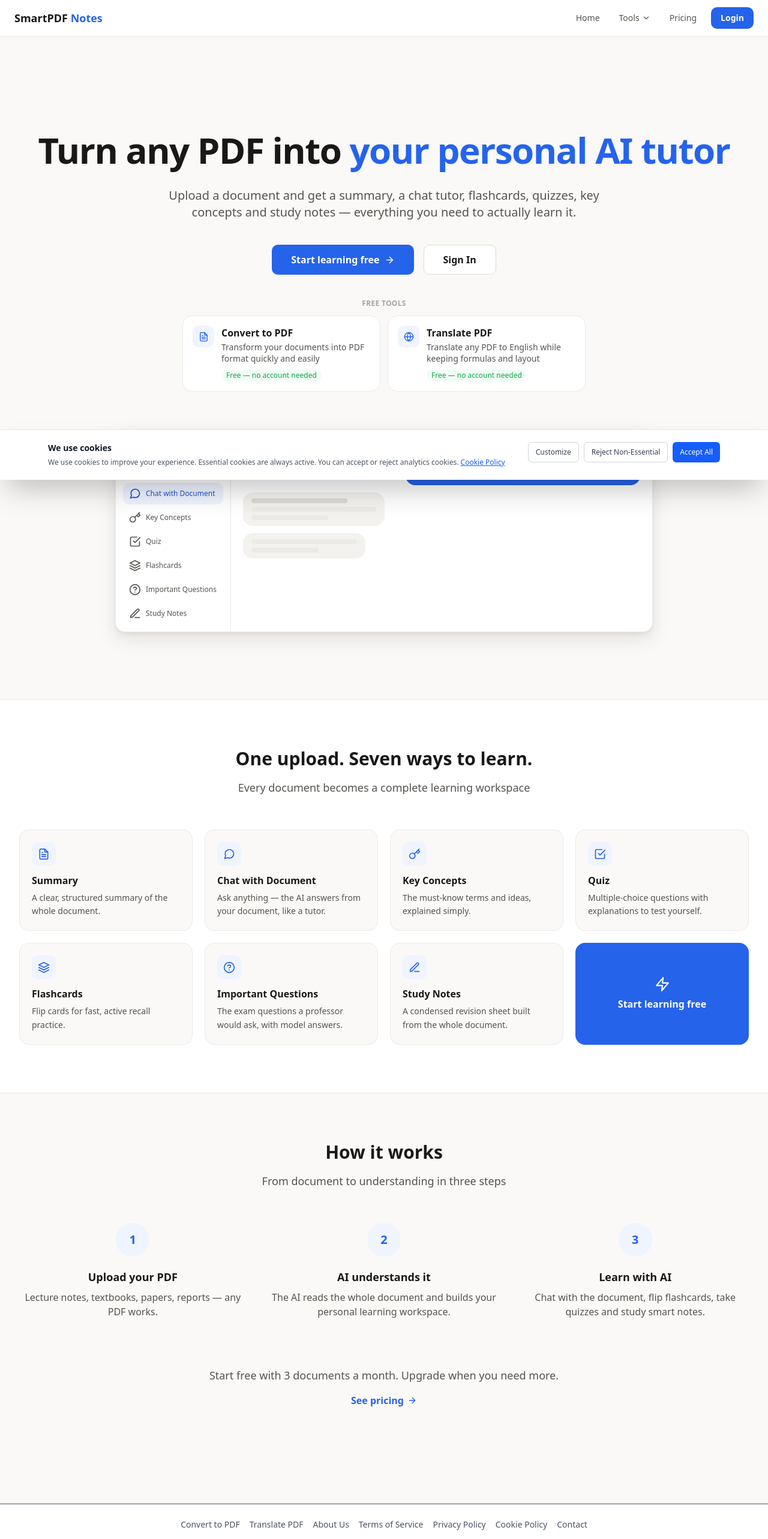
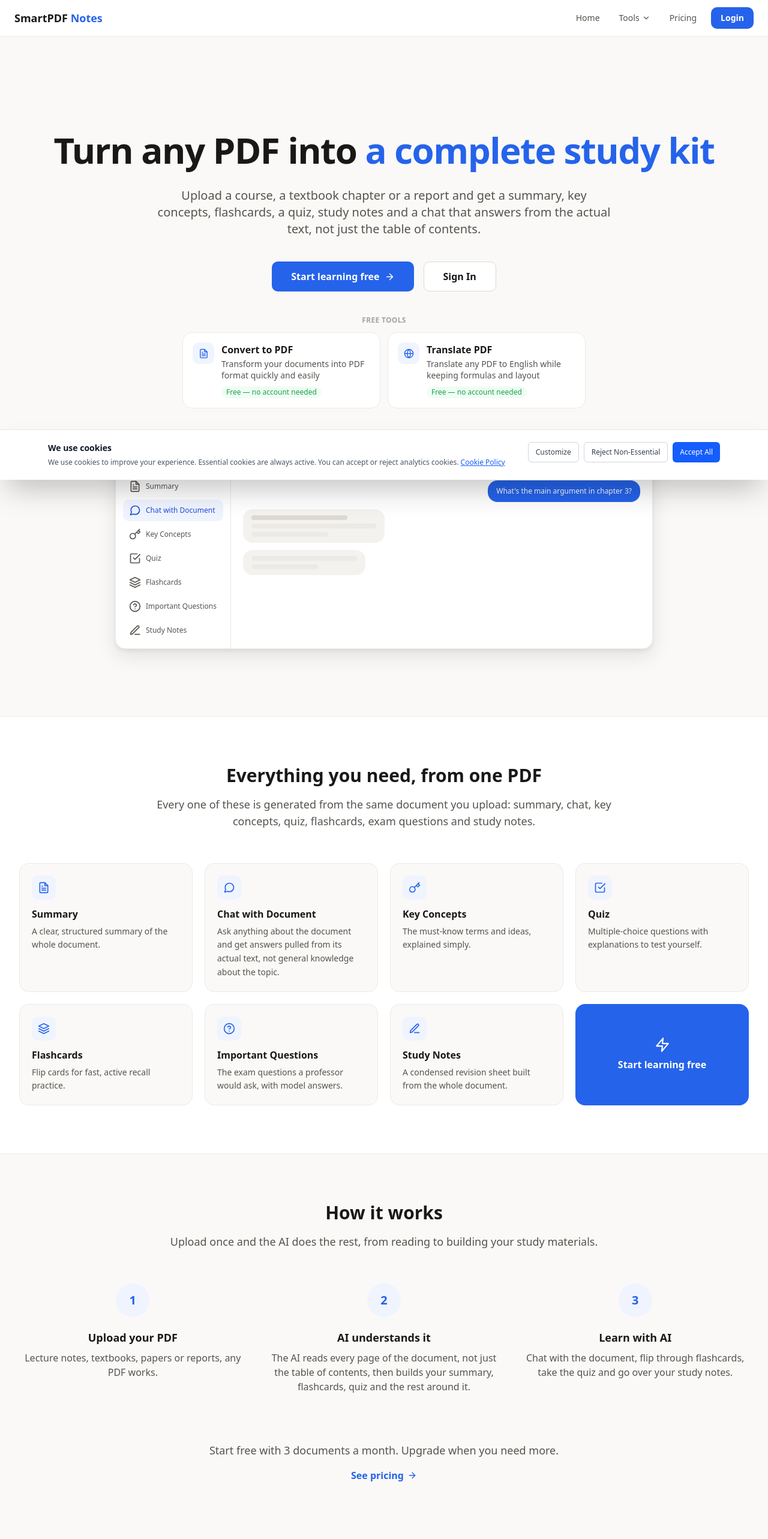
Before and after one commit to iPaire/PDF-Resumer, a Next.js app in the folder client/: page / in a window 1280 px wide. Shown: the top 2566 px of the page at 60% size. Built offline with nearby package versions, Linux system fonts and the light colour scheme; no server answers.

Commit message:
refacere Landing Page

```diff
--- a/client/app/page.tsx
+++ b/client/app/page.tsx
@@ -154,7 +154,7 @@
                 <div className="flex-1 p-5 space-y-3" aria-hidden="true">
                   <div className="flex justify-end">
                     <div className="bg-accent text-white text-xs rounded-card px-3.5 py-2.5 max-w-[70%]">
-                      {t('featureChatDesc')}
+                      {t('mockChatQuestion')}
                     </div>
                   </div>
                   <div className="flex justify-start">
--- a/client/messages/de.json
+++ b/client/messages/de.json
@@ -229,6 +229,7 @@
     "featuresSubtitle": "Jedes Dokument wird zu einem vollständigen Lernbereich",
     "featureSummaryDesc": "Eine klare, strukturierte Zusammenfassung des gesamten Dokuments.",
     "featureChatDesc": "Frag alles — die KI antwortet aus deinem Dokument, wie ein Tutor.",
+    "mockChatQuestion": "Was ist das Hauptargument in Kapitel 3?",
     "featureConceptsDesc": "Die wichtigsten Begriffe und Ideen, einfach erklärt.",
     "featureQuizDesc": "Multiple-Choice-Fragen mit Erklärungen zum Selbsttest.",
     "featureFlashcardsDesc": "Karteikarten für schnelles, aktives Wiederholen.",
--- a/client/messages/en.json
+++ b/client/messages/en.json
@@ -211,24 +211,25 @@
   },
   "homepage": {
     "heroTitle": "Turn any PDF into",
-    "heroHighlight": "your personal AI tutor",
-    "heroSubtitle": "Upload a document and get a summary, a chat tutor, flashcards, quizzes, key concepts and study notes — everything you need to actually learn it.",
+    "heroHighlight": "a complete study kit",
+    "heroSubtitle": "Upload a course, a textbook chapter or a report and get a summary, key concepts, flashcards, a quiz, study notes and a chat that answers from the actual text, not just the table of contents.",
     "loginBtn": "Sign In",
     "registerBtn": "Start learning free",
     "dashboardBtn": "Dashboard",
     "uploadBtn": "Upload a PDF",
     "howItWorks": "How it works",
-    "howItWorksSubtitle": "From document to understanding in three steps",
+    "howItWorksSubtitle": "Upload once and the AI does the rest, from reading to building your study materials.",
     "step1Title": "Upload your PDF",
-    "step1Description": "Lecture notes, textbooks, papers, reports — any PDF works.",
+    "step1Description": "Lecture notes, textbooks, papers or reports, any PDF works.",
     "step2Title": "AI understands it",
-    "step2Description": "The AI reads the whole document and builds your personal learning workspace.",
+    "step2Description": "The AI reads every page of the document, not just the table of contents, then builds your summary, flashcards, quiz and the rest around it.",
     "step3Title": "Learn with AI",
-    "step3Description": "Chat with the document, flip flashcards, take quizzes and study smart notes.",
-    "featuresTitle": "One upload. Seven ways to learn.",
-    "featuresSubtitle": "Every document becomes a complete learning workspace",
+    "step3Description": "Chat with the document, flip through flashcards, take the quiz and go over your study notes.",
+    "featuresTitle": "Everything you need, from one PDF",
+    "featuresSubtitle": "Every one of these is generated from the same document you upload: summary, chat, key concepts, quiz, flashcards, exam questions and study notes.",
     "featureSummaryDesc": "A clear, structured summary of the whole document.",
-    "featureChatDesc": "Ask anything — the AI answers from your document, like a tutor.",
+    "featureChatDesc": "Ask anything about the document and get answers pulled from its actual text, not general knowledge about the topic.",
+    "mockChatQuestion": "What's the main argument in chapter 3?",
     "featureConceptsDesc": "The must-know terms and ideas, explained simply.",
     "featureQuizDesc": "Multiple-choice questions with explanations to test yourself.",
     "featureFlashcardsDesc": "Flip cards for fast, active recall practice.",
--- a/client/messages/es.json
+++ b/client/messages/es.json
@@ -229,6 +229,7 @@
     "featuresSubtitle": "Cada documento se convierte en un espacio de aprendizaje completo",
     "featureSummaryDesc": "Un resumen claro y estructurado de todo el documento.",
     "featureChatDesc": "Pregunta lo que sea — la IA responde desde tu documento, como un tutor.",
+    "mockChatQuestion": "¿Cuál es el argumento principal del capítulo 3?",
     "featureConceptsDesc": "Los términos e ideas imprescindibles, explicados de forma sencilla.",
     "featureQuizDesc": "Preguntas de opción múltiple con explicaciones para ponerte a prueba.",
     "featureFlashcardsDesc": "Tarjetas para practicar el repaso activo.",
--- a/client/messages/fr.json
+++ b/client/messages/fr.json
@@ -229,6 +229,7 @@
     "featuresSubtitle": "Chaque document devient un espace d'apprentissage complet",
     "featureSummaryDesc": "Un résumé clair et structuré de tout le document.",
     "featureChatDesc": "Demandez n'importe quoi — l'IA répond à partir de votre document, comme un tuteur.",
+    "mockChatQuestion": "Quel est l'argument principal du chapitre 3 ?",
     "featureConceptsDesc": "Les termes et idées essentiels, expliqués simplement.",
     "featureQuizDesc": "Des QCM avec explications pour vous tester.",
     "featureFlashcardsDesc": "Des cartes mémoire pour une révision active et rapide.",
--- a/client/messages/ro.json
+++ b/client/messages/ro.json
@@ -210,25 +210,26 @@
     "converting": "Se convertește..."
   },
   "homepage": {
-    "heroTitle": "Transformă orice PDF în",
-    "heroHighlight": "tutorele tău personal AI",
-    "heroSubtitle": "Încarcă un document și primești rezumat, tutore de chat, flashcarduri, quizuri, concepte cheie și notițe de studiu — tot ce ai nevoie ca să înveți cu adevărat.",
+    "heroTitle": "Transformă orice PDF într-un",
+    "heroHighlight": "kit de studiu complet",
+    "heroSubtitle": "Încarcă un curs, un capitol de manual sau un raport și primești un rezumat, concepte cheie, flashcarduri, un quiz, notițe de studiu și un chat care răspunde din textul real, nu doar din cuprins.",
     "loginBtn": "Autentificare",
     "registerBtn": "Începe să înveți gratuit",
     "dashboardBtn": "Dashboard",
     "uploadBtn": "Încarcă un PDF",
     "howItWorks": "Cum funcționează",
-    "howItWorksSubtitle": "De la document la înțelegere în trei pași",
+    "howItWorksSubtitle": "Încarci o singură dată, iar AI-ul face restul, de la citit până la construirea materialelor de studiu.",
     "step1Title": "Încarci PDF-ul",
-    "step1Description": "Cursuri, manuale, lucrări, rapoarte — orice PDF funcționează.",
+    "step1Description": "Cursuri, manuale, lucrări sau rapoarte, orice PDF funcționează.",
     "step2Title": "AI-ul îl înțelege",
-    "step2Description": "AI-ul citește întregul document și îți construiește spațiul personal de învățare.",
+    "step2Description": "AI-ul citește fiecare pagină a documentului, nu doar cuprinsul, apoi construiește rezumatul, flashcardurile, quizul și restul în jurul lui.",
     "step3Title": "Înveți cu AI",
-    "step3Description": "Discută cu documentul, întoarce flashcarduri, dă quizuri și studiază notițe inteligente.",
-    "featuresTitle": "O încărcare. Șapte moduri de a învăța.",
-    "featuresSubtitle": "Fiecare document devine un spațiu de învățare complet",
+    "step3Description": "Discută cu documentul, întoarce flashcardurile, dă quizul și treci prin notițele de studiu.",
+    "featuresTitle": "Tot ce ai nevoie, dintr-un singur PDF",
+    "featuresSubtitle": "Fiecare dintre acestea e generată din documentul pe care îl încarci: rezumat, chat, concepte cheie, quiz, flashcarduri, întrebări de examen și notițe de studiu.",
     "featureSummaryDesc": "Un rezumat clar și structurat al întregului document.",
-    "featureChatDesc": "Întreabă orice — AI-ul răspunde din documentul tău, ca un tutore.",
+    "featureChatDesc": "Întreabă orice despre document și primești răspunsuri extrase din textul lui real, nu din cunoștințe generale despre subiect.",
+    "mockChatQuestion": "Care e argumentul principal din capitolul 3?",
     "featureConceptsDesc": "Termenii și ideile esențiale, explicate simplu.",
     "featureQuizDesc": "Întrebări grilă cu explicații ca să te testezi.",
     "featureFlashcardsDesc": "Carduri pentru repetiție activă și rapidă.",
```
